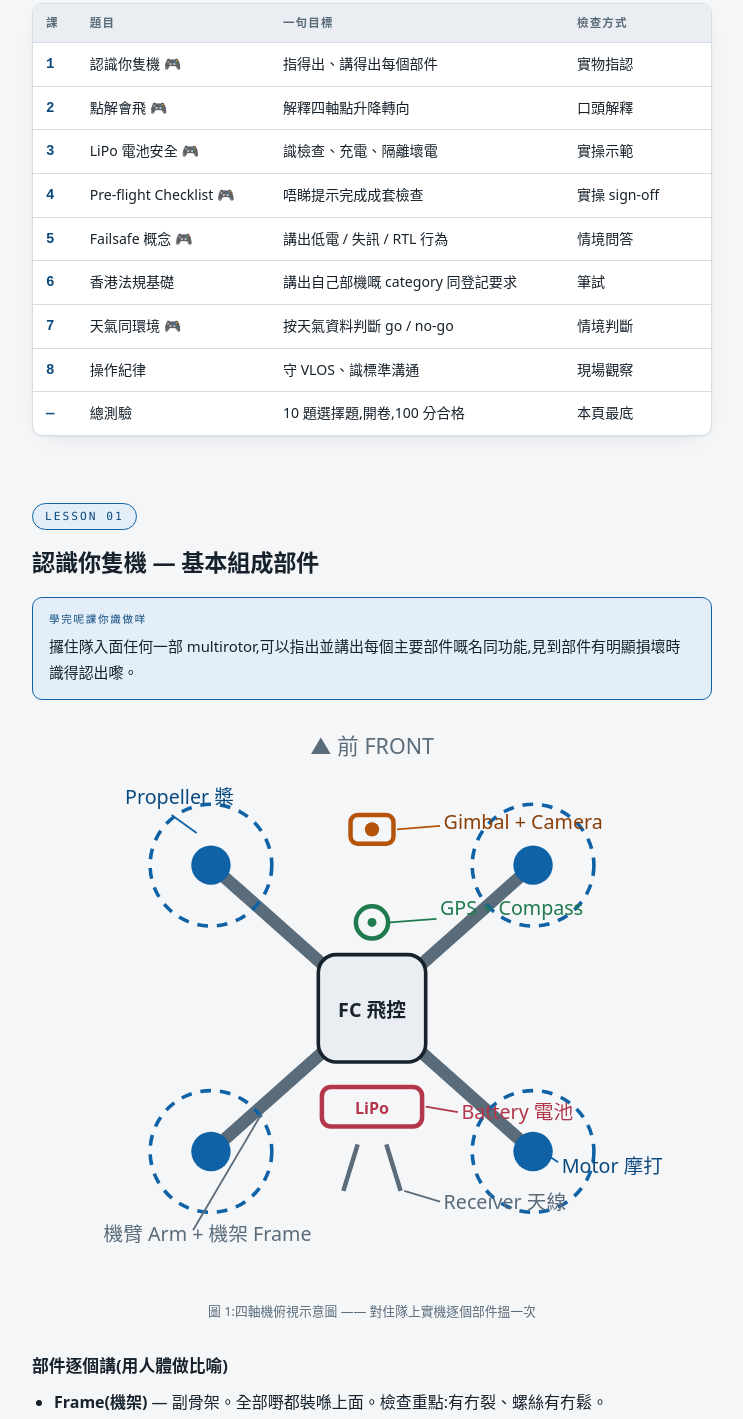
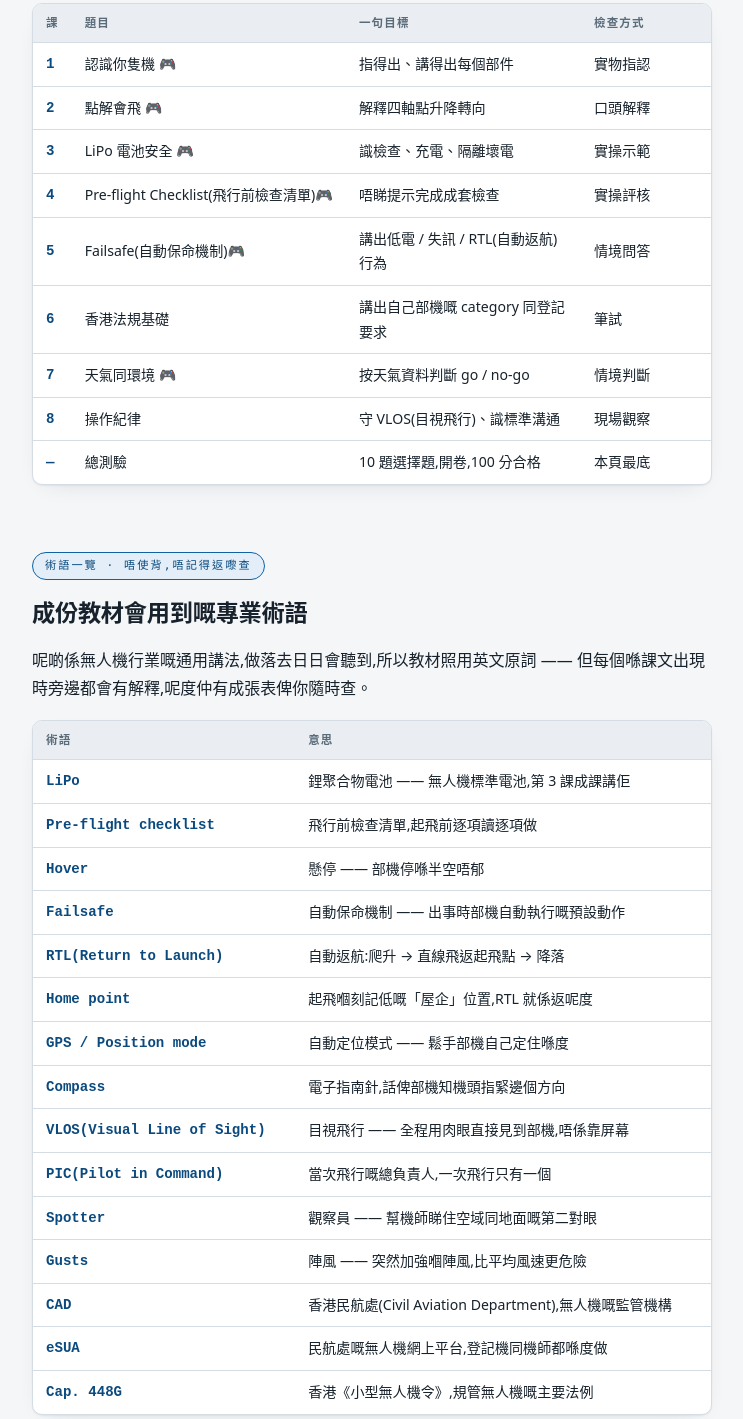
Before and after one commit to alextaiai-lang/team-training, a plain HTML site: page drone/index.html in a window 1280 px wide. Shown: the part 536-1955 px from the top of the page, without its empty margins (268-1011 px from the left). Drawn offline with Linux system fonts and the light colour scheme.

Commit message:
Drone 101 v1.2: gloss every standalone technical term, add glossary table
Co-Authored-By: Claude Fable 5 <noreply@anthropic.com>

```diff
--- a/drone/index.html
+++ b/drone/index.html
@@ -336,12 +336,39 @@
         <tr><td>1</td><td>認識你隻機 🎮</td><td>指得出、講得出每個部件</td><td>實物指認</td></tr>
         <tr><td>2</td><td>點解會飛 🎮</td><td>解釋四軸點升降轉向</td><td>口頭解釋</td></tr>
         <tr><td>3</td><td>LiPo 電池安全 🎮</td><td>識檢查、充電、隔離壞電</td><td>實操示範</td></tr>
-        <tr><td>4</td><td>Pre-flight Checklist 🎮</td><td>唔睇提示完成成套檢查</td><td>實操 sign-off</td></tr>
-        <tr><td>5</td><td>Failsafe 概念 🎮</td><td>講出低電 / 失訊 / RTL 行為</td><td>情境問答</td></tr>
+        <tr><td>4</td><td>Pre-flight Checklist(飛行前檢查清單)🎮</td><td>唔睇提示完成成套檢查</td><td>實操評核</td></tr>
+        <tr><td>5</td><td>Failsafe(自動保命機制)🎮</td><td>講出低電 / 失訊 / RTL(自動返航)行為</td><td>情境問答</td></tr>
         <tr><td>6</td><td>香港法規基礎</td><td>講出自己部機嘅 category 同登記要求</td><td>筆試</td></tr>
         <tr><td>7</td><td>天氣同環境 🎮</td><td>按天氣資料判斷 go / no-go</td><td>情境判斷</td></tr>
-        <tr><td>8</td><td>操作紀律</td><td>守 VLOS、識標準溝通</td><td>現場觀察</td></tr>
+        <tr><td>8</td><td>操作紀律</td><td>守 VLOS(目視飛行)、識標準溝通</td><td>現場觀察</td></tr>
         <tr><td>—</td><td>總測驗</td><td>10 題選擇題,開卷,100 分合格</td><td>本頁最底</td></tr>
+      </table>
+    </div>
+  </section>
+
+  <!-- ============ 術語一覽 ============ -->
+  <section class="lesson">
+    <span class="lesson-tag">術語一覽 · 唔使背,唔記得返嚟查</span>
+    <h2>成份教材會用到嘅專業術語</h2>
+    <p>呢啲係無人機行業嘅通用講法,做落去日日會聽到,所以教材照用英文原詞 —— 但每個喺課文出現時旁邊都會有解釋,呢度仲有成張表俾你隨時查。</p>
+    <div class="tablebox">
+      <table>
+        <tr><th>術語</th><th>意思</th></tr>
+        <tr><td>LiPo</td><td>鋰聚合物電池 —— 無人機標準電池,第 3 課成課講佢</td></tr>
+        <tr><td>Pre-flight checklist</td><td>飛行前檢查清單,起飛前逐項讀逐項做</td></tr>
+        <tr><td>Hover</td><td>懸停 —— 部機停喺半空唔郁</td></tr>
+        <tr><td>Failsafe</td><td>自動保命機制 —— 出事時部機自動執行嘅預設動作</td></tr>
+        <tr><td>RTL(Return to Launch)</td><td>自動返航:爬升 → 直線飛返起飛點 → 降落</td></tr>
+        <tr><td>Home point</td><td>起飛嗰刻記低嘅「屋企」位置,RTL 就係返呢度</td></tr>
+        <tr><td>GPS / Position mode</td><td>自動定位模式 —— 鬆手部機自己定住喺度</td></tr>
+        <tr><td>Compass</td><td>電子指南針,話俾部機知機頭指緊邊個方向</td></tr>
+        <tr><td>VLOS(Visual Line of Sight)</td><td>目視飛行 —— 全程用肉眼直接見到部機,唔係靠屏幕</td></tr>
+        <tr><td>PIC(Pilot in Command)</td><td>當次飛行嘅總負責人,一次飛行只有一個</td></tr>
+        <tr><td>Spotter</td><td>觀察員 —— 幫機師睇住空域同地面嘅第二對眼</td></tr>
+        <tr><td>Gusts</td><td>陣風 —— 突然加強嗰陣風,比平均風速更危險</td></tr>
+        <tr><td>CAD</td><td>香港民航處(Civil Aviation Department),無人機嘅監管機構</td></tr>
+        <tr><td>eSUA</td><td>民航處嘅無人機網上平台,登記機同機師都喺度做</td></tr>
+        <tr><td>Cap. 448G</td><td>香港《小型無人機令》,規管無人機嘅主要法例</td></tr>
       </table>
     </div>
   </section>
@@ -504,7 +531,7 @@
       </div>
     </div>
 
-    <h3>GPS mode 唔等於自動安全</h3>
+    <h3>GPS mode(自動定位模式)唔等於自動安全</h3>
     <p>平時飛嘅「GPS / Position mode」,係部機用 GPS 訊號自動幫你定住個位 —— 你鬆手,佢就停喺度。但 GPS 訊號要「見到天」先收得好:飛入橋底、大廈之間、簷篷下面,衛星訊號被遮,部機就會由「自動定位」變成「靠感覺企穩」,開始隨風飄移。<b>唔係部機壞,係佢盲咗。</b>新手見到部機無故飄移,第一時間應該諗:係咪 GPS 弱咗?</p>
 
     <div class="safety"><span class="s-label">⚠️ 安全重點 · 鬆手唔一定會停</span>
@@ -577,8 +604,8 @@
   <!-- ============ Lesson 4 ============ -->
   <section class="lesson" id="lesson-4">
     <span class="lesson-tag">Lesson 04</span>
-    <h2>起飛之前 — Pre-flight Checklist</h2>
-    <div class="objective"><span class="obj-label">學完呢課你識做咩</span>唔使人提,攞住隊上嘅 checklist 逐項完成一次完整飛行前檢查;任何一項唔 pass 識得即刻同 PIC(Pilot in Command)講,而唔係自己「算數」。</div>
+    <h2>起飛之前 — Pre-flight Checklist(飛行前檢查清單)</h2>
+    <div class="objective"><span class="obj-label">學完呢課你識做咩</span>唔使人提,攞住隊上嘅 checklist(檢查清單)逐項完成一次完整飛行前檢查;任何一項唔 pass 識得即刻同 PIC(Pilot in Command,當次飛行嘅總負責人)講,而唔係自己「算數」。</div>
 
     <h3>點解要 checklist</h3>
     <p>民航機師飛咗幾十年都仲要逐項讀 checklist,唔係因為佢哋記性差,係因為航空業用血嘅教訓學到:<b>人嘅記性喺趕時間、俾人催、心情唔好嗰陣一定會漏嘢。</b>Checklist 嘅意義就係令「今日狀態好唔好」唔再影響安全。新手更加要靠程序,唔好靠感覺。</p>
@@ -614,13 +641,13 @@
   <!-- ============ Lesson 5 ============ -->
   <section class="lesson" id="lesson-5">
     <span class="lesson-tag">Lesson 05</span>
-    <h2>出事點算 — Failsafe 概念</h2>
+    <h2>出事點算 — Failsafe(自動保命機制)</h2>
     <div class="objective"><span class="obj-label">學完呢課你識做咩</span>講得出你架機喺 (1) 低電量、(2) 遙控訊號中斷、(3) 人手觸發 RTL 三種情況下會做咩動作,並且識得喺每個新場地起飛前檢查 RTL altitude 設得啱唔啱。</div>
 
     <h3>Failsafe 係咩</h3>
     <p>Failsafe = 部機預先設定好嘅「自救劇本」:當某啲壞情況出現,佢唔會呆等你,而係自動執行一套動作。好似升降機停電會自動平層開門 —— 係後備保命機制,<b>但你唔會靠佢嚟返工</b>。Failsafe 係最後防線,唔係操作嘅一部分。</p>
 
-    <h3>RTL(Return to Launch)三步</h3>
+    <h3>RTL(Return to Launch,自動返航)三步</h3>
     <ol>
       <li><b>爬升</b>到預設嘅 RTL altitude</li>
       <li><b>直線</b>飛返 home point</li>
@@ -826,7 +853,7 @@
   <!-- ============ Lesson 8 ============ -->
   <section class="lesson" id="lesson-8">
     <span class="lesson-tag">Lesson 08</span>
-    <h2>操作紀律 — VLOS 同團隊規矩</h2>
+    <h2>操作紀律 — VLOS(目視飛行)同團隊規矩</h2>
     <div class="objective"><span class="obj-label">學完呢課你識做咩</span>操作時全程保持 VLOS,識得同 PIC / spotter 用標準口令溝通,見到唔妥即刻出聲,飛完識得填 flight log,遇到 incident 或 near-miss 識得上報。</div>
 
     <h3>VLOS — 用眼,唔係用 mon</h3>
@@ -1239,7 +1266,7 @@ const quizQuestions = [
     question: "飛行中,部機突然唔聽你控制,自己開始爬升,然後轉向飛返嚟你方向。最合理嘅判斷同第一反應係咩?",
     options: [
       "部機被人騎劫,即刻熄遙控器",
-      "好可能係失訊觸發咗 RTL failsafe:唔好亂撥桿,睇屏幕提示,等訊號恢復後取回控制",
+      "好可能係失訊觸發咗 RTL failsafe(自動返航保命機制):唔好亂撥桿,睇屏幕提示,等訊號恢復後取回控制",
       "部機發癲,即刻大力扯晒啲桿試吓搶返控制",
       "即刻走去部機預計降落點下面接住佢"
     ],
@@ -1308,7 +1335,7 @@ const quizQuestions = [
   },
   {
     lesson: "第 5 課",
-    question: "今日個場附近有一座約 50 米高嘅天秤。你部機 RTL altitude 沿用上次場地嘅設定:30 米。以下邊個講法啱?",
+    question: "今日個場附近有一座約 50 米高嘅天秤。你部機 RTL altitude(自動返航高度)沿用上次場地嘅設定:30 米。以下邊個講法啱?",
     options: [
       "冇問題,RTL 會自動避開障礙物",
       "有問題:失訊或低電觸發 RTL 時,部機會喺 30 米直線返航,可能撞正天秤 —— 起飛前要將 RTL altitude 改到高過現場最高障礙物",
@@ -1337,7 +1364,7 @@ const quizQuestions = [
       "有 mon 咪得囉,照飛",
       "飛快啲影完快啲返嚟,冇人知",
       "叫隊友幫你睇住 mon,你專心飛",
-      "拒絕:超出 VLOS 屬進階操作,冇批准唔可以做 —— 同客戶解釋並提出合規嘅替代方案(例如移近起飛點)"
+      "拒絕:超出 VLOS(目視範圍)屬進階操作,冇批准唔可以做 —— 同客戶解釋並提出合規嘅替代方案(例如移近起飛點)"
     ],
     correct: 3,
     explain: "VLOS 係法規要求亦係隊規,mon 睇唔到側面嚟嘅飛鳥同航空器;客戶要求唔係辯護理由,刑責係操作者孭 —— 正確做法係講「唔得」,再提供合規嘅方案。"
```
